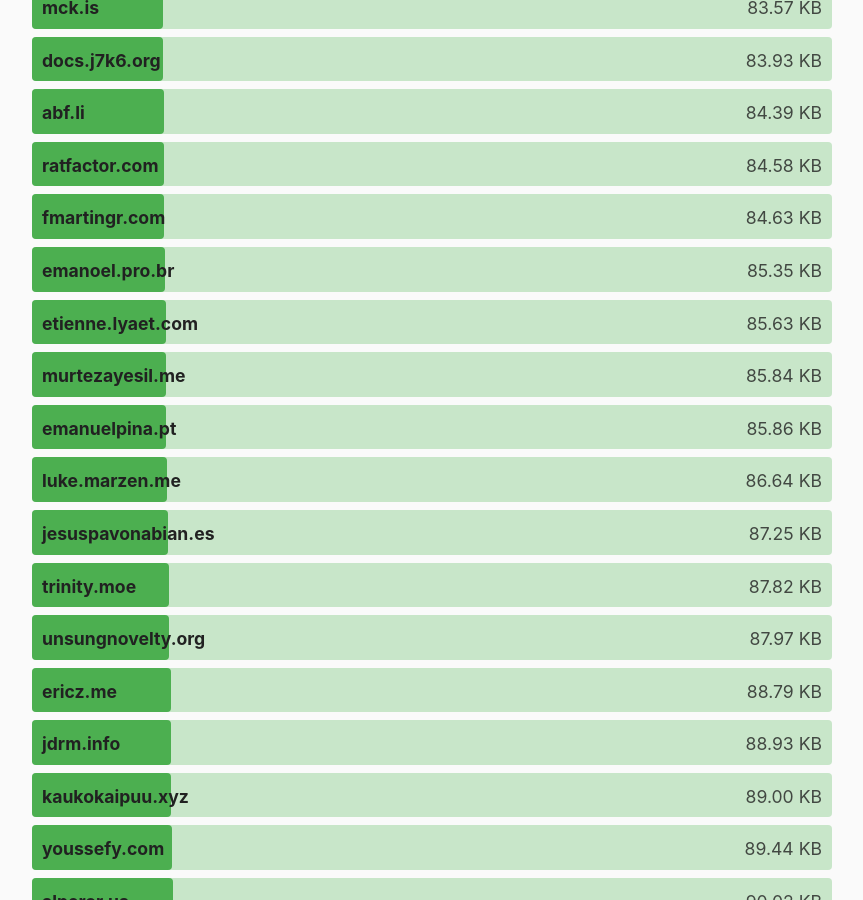
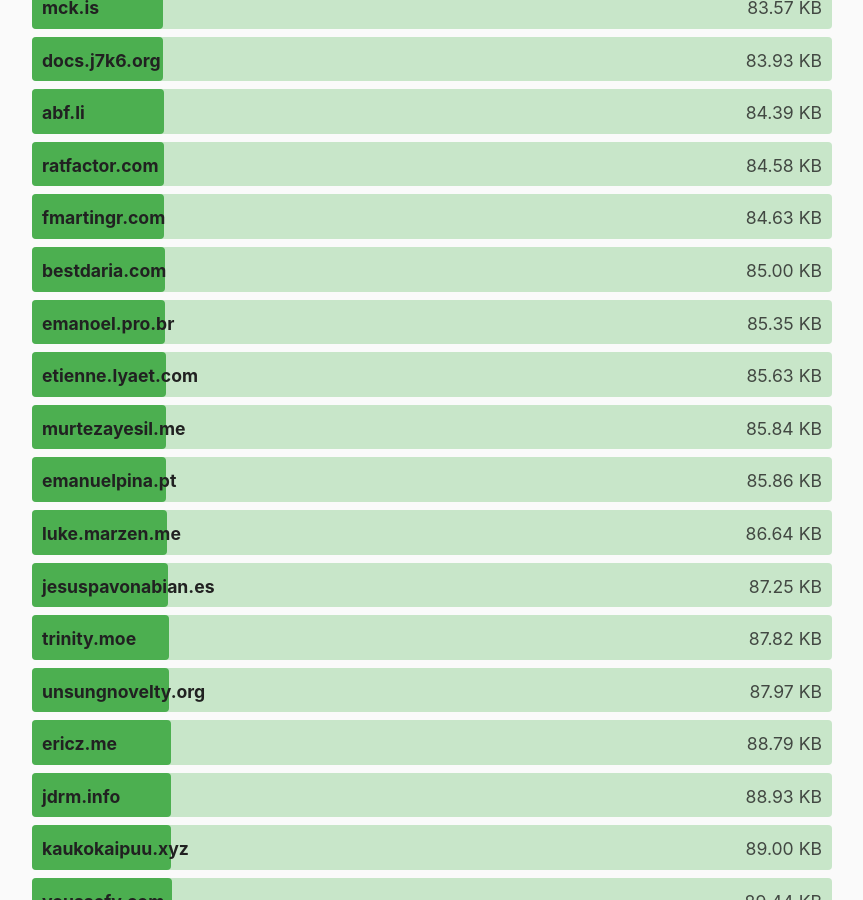
Before and after one commit to kevquirk/512kb.club, a Jekyll site: the page built from index.md, in a window 1280 px wide and 900 px high, scrolled down 23623 px. Shown: the whole window, without its empty margins (208-1071 px from the left). Built offline with Jekyll 4.4.1, drawn with Linux system fonts in a browser that asks for light colours; some of the changed text lies outside the part shown.

Commit message:
Update sites.yml

```diff
--- a/_data/sites.yml
+++ b/_data/sites.yml
@@ -3788,10 +3788,10 @@
   size: 507.76
   last_checked: 2024-06-27
 
-- domain: thatdaria.com
-  url: https://thatdaria.com/
-  size: 95.83
-  last_checked: 2025-07-19
+- domain: bestdaria.com
+  url: https://bestdaria.com/
+  size: 85.00
+  last_checked: 2025-09-19
 
 - domain: thatmlopsguy.github.io
   url: https://thatmlopsguy.github.io/
```
